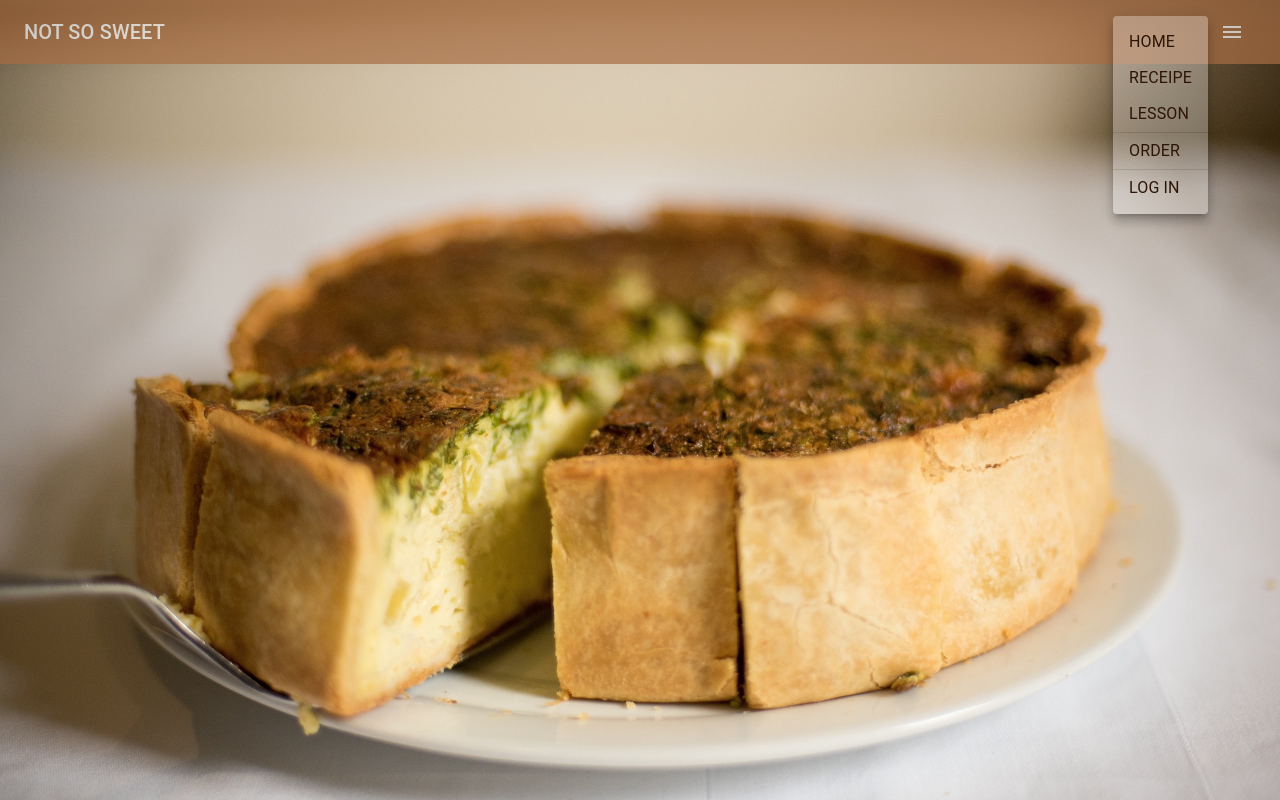
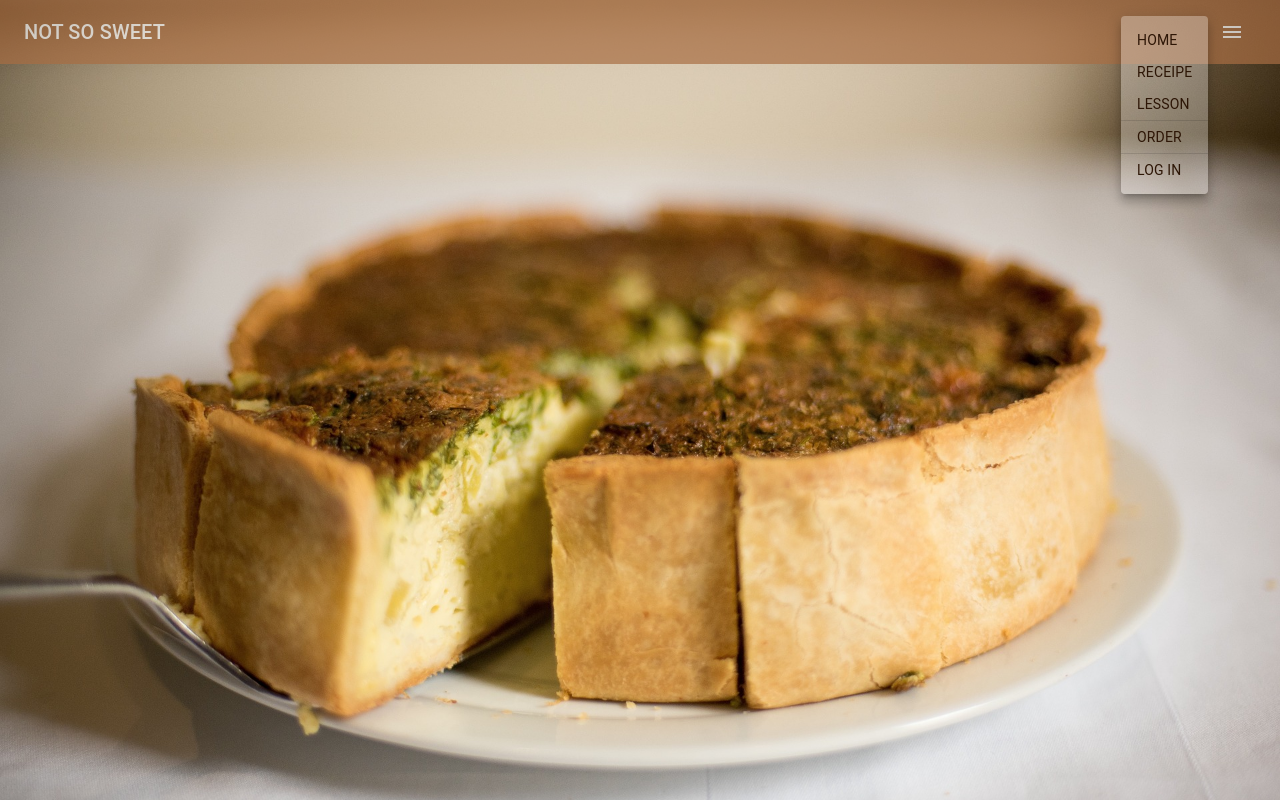
Before and after one commit to j33pan/not-so-sweet, a React (Create React App) app: page / in a window 1280 px wide. Both pictures are taken after a click on the button "account of current user". Built offline with nearby package versions, Linux system fonts and the light colour scheme; the HTML template or start-up script is replaced by a standard one.

Commit message:
menu dense

```diff
--- a/src/components/NavBar.js
+++ b/src/components/NavBar.js
@@ -72,15 +72,31 @@ const NavBar = (props) => {
               open={open}
               onClose={() => setAnchorEl(null)}
             >
-              <MenuItem onClick={() => handleClose('/')}>HOME</MenuItem>
-              <MenuItem onClick={() => handleClose('/receipe')}>
+              <MenuItem dense onClick={() => handleClose('/')}>
+
+
+
+                HOME
+
+
+
+              </MenuItem>
+              <MenuItem dense onClick={() => handleClose('/receipe')}>
                 RECEIPE
               </MenuItem>
-              <MenuItem onClick={() => handleClose('/lesson')}>LESSON</MenuItem>
+              <MenuItem dense onClick={() => handleClose('/lesson')}>
+
+
+
+                LESSON
+
+
+
+              </MenuItem>
               <Divider />
-              <MenuItem>ORDER</MenuItem>
+              <MenuItem dense>ORDER</MenuItem>
               <Divider />
-              <MenuItem>LOG IN</MenuItem>
+              <MenuItem dense>LOG IN</MenuItem>
             </Menu>
           </div>
         </Toolbar>
```
